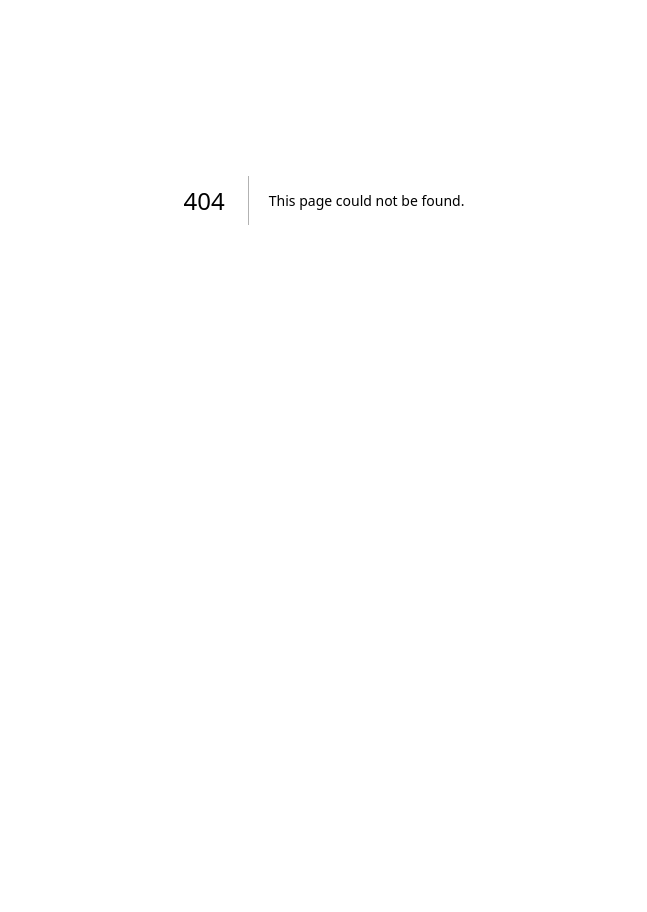
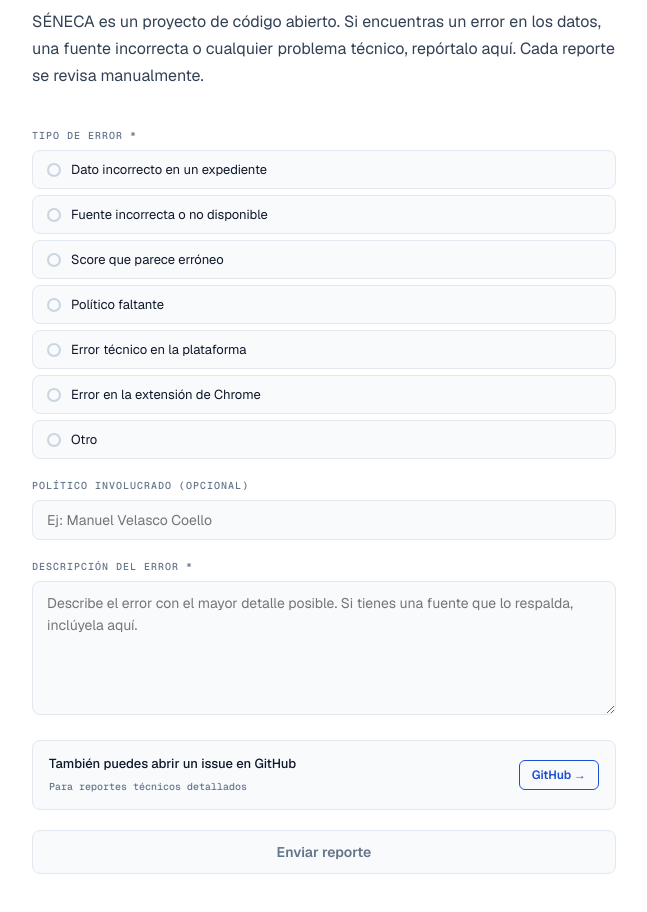
Before and after one commit to compostaenlaciudad/seneca-report, a Next.js app: page /reportar in a window 1280 px wide. Before the commit this address had no page. Shown: the part 200-1112 px from the top of the page, without its empty margins (316-963 px from the left). Before the commit the page ends 800 px from the top, so only its background shows below. Built offline with nearby package versions, Linux system fonts and the light colour scheme; a web font is replaced by a local one.

Commit message:
feat: reportar error page — reportar error submits to GitHub issues instead of email

```diff
--- /dev/null
+++ b/src/app/reportar/page.tsx
@@ -0,0 +1,248 @@
+'use client'
+
+import { useState } from 'react'
+import { TopNav } from '@/components/top-nav'
+import { Kicker, Mono } from '@/components/typography'
+
+const ERROR_TYPES = [
+  'Dato incorrecto en un expediente',
+  'Fuente incorrecta o no disponible',
+  'Score que parece erróneo',
+  'Político faltante',
+  'Error técnico en la plataforma',
+  'Error en la extensión de Chrome',
+  'Otro',
+]
+
+export default function ReportarPage() {
+  const [type, setType] = useState('')
+  const [politician, setPolitician] = useState('')
+  const [description, setDescription] = useState('')
+  const [submitted, setSubmitted] = useState(false)
+
+  function handleSubmit(e: React.FormEvent) {
+    e.preventDefault()
+    const title = encodeURIComponent(`[Error] ${type}${politician ? ` — ${politician}` : ''}`)
+    const body = encodeURIComponent(
+      `## Tipo de error\n${type}\n\n## Político involucrado\n${politician || 'N/A'}\n\n## Descripción\n${description}`
+    )
+    window.open(
+      `https://github.com/compostaenlaciudad/seneca-report/issues/new?title=${title}&body=${body}`,
+      '_blank'
+    )
+    setSubmitted(true)
+  }
+
+  return (
+    <div style={{ minHeight: '100vh', background: 'var(--bg)', color: 'var(--text)' }}>
+      <TopNav />
+
+      <section style={{ padding: '64px 28px 48px', maxWidth: 640, margin: '0 auto' }}>
+        <Kicker>Reportar error</Kicker>
+        <h1
+          className="serif"
+          style={{
+            fontSize: 48,
+            lineHeight: 1.0,
+            fontWeight: 500,
+            color: 'var(--text)',
+            letterSpacing: '-0.025em',
+            margin: '12px 0 16px',
+          }}
+        >
+          Ayúdanos a mejorar
+        </h1>
+        <p style={{ fontSize: 16, lineHeight: 1.7, color: 'var(--text-2)', marginBottom: 40 }}>
+          SÉNECA es un proyecto de código abierto. Si encuentras un error en los datos, una fuente incorrecta o cualquier problema técnico, repórtalo aquí. Cada reporte se revisa manualmente.
+        </p>
+
+        {submitted ? (
+          <div style={{
+            padding: 32,
+            border: '1px solid var(--border)',
+            borderRadius: 12,
+            background: 'var(--surface)',
+            textAlign: 'center',
+          }}>
+            <div style={{ fontSize: 32, marginBottom: 16 }}>✓</div>
+            <div style={{ fontSize: 18, fontWeight: 600, color: 'var(--text)', marginBottom: 8 }}>
+              Reporte enviado
+            </div>
+            <p style={{ fontSize: 14, color: 'var(--text-2)', lineHeight: 1.6, marginBottom: 20 }}>
+              Gracias por contribuir a la transparencia. Revisaremos tu reporte y actualizaremos el expediente si corresponde.
+            </p>
+            <button
+              onClick={() => { setSubmitted(false); setType(''); setPolitician(''); setDescription('') }}
+              style={{
+                fontSize: 13,
+                fontWeight: 500,
+                color: 'var(--accent)',
+                background: 'none',
+                border: '1px solid var(--accent)',
+                borderRadius: 8,
+                padding: '8px 16px',
+                cursor: 'pointer',
+              }}
+            >
+              Enviar otro reporte
+            </button>
+          </div>
+        ) : (
+          <form onSubmit={handleSubmit} style={{ display: 'flex', flexDirection: 'column', gap: 20 }}>
+
+            {/* Error type */}
+            <div>
+              <Mono size={10} color="var(--muted)" style={{ display: 'block', marginBottom: 8, letterSpacing: '0.1em', textTransform: 'uppercase' }}>
+                Tipo de error *
+              </Mono>
+              <div style={{ display: 'flex', flexDirection: 'column', gap: 6 }}>
+                {ERROR_TYPES.map((t) => (
+                  <label key={t} style={{
+                    display: 'flex',
+                    alignItems: 'center',
+                    gap: 10,
+                    padding: '10px 14px',
+                    border: `1px solid ${type === t ? 'var(--accent)' : 'var(--border)'}`,
+                    borderRadius: 8,
+                    background: type === t ? 'var(--accent-bg)' : 'var(--surface)',
+                    cursor: 'pointer',
+                    transition: 'all 150ms ease',
+                  }}>
+                    <input
+                      type="radio"
+                      name="type"
+                      value={t}
+                      checked={type === t}
+                      onChange={() => setType(t)}
+                      style={{ display: 'none' }}
+                    />
+                    <span style={{
+                      width: 14,
+                      height: 14,
+                      borderRadius: '50%',
+                      border: `2px solid ${type === t ? 'var(--accent)' : 'var(--border-2)'}`,
+                      background: type === t ? 'var(--accent)' : 'transparent',
+                      flexShrink: 0,
+                      display: 'flex',
+                      alignItems: 'center',
+                      justifyContent: 'center',
+                    }}>
+                      {type === t && <span style={{ width: 5, height: 5, borderRadius: '50%', background: '#fff' }} />}
+                    </span>
+                    <span style={{ fontSize: 13, color: 'var(--text)', fontWeight: type === t ? 500 : 400 }}>{t}</span>
+                  </label>
+                ))}
+              </div>
+            </div>
+
+            {/* Politician */}
+            <div>
+              <Mono size={10} color="var(--muted)" style={{ display: 'block', marginBottom: 8, letterSpacing: '0.1em', textTransform: 'uppercase' }}>
+                Político involucrado (opcional)
+              </Mono>
+              <input
+                value={politician}
+                onChange={e => setPolitician(e.target.value)}
+                placeholder="Ej: Manuel Velasco Coello"
+                style={{
+                  width: '100%',
+                  padding: '10px 14px',
+                  border: '1px solid var(--border)',
+                  borderRadius: 8,
+                  background: 'var(--surface)',
+                  color: 'var(--text)',
+                  fontSize: 14,
+                  fontFamily: 'inherit',
+                  outline: 'none',
+                  boxSizing: 'border-box',
+                }}
+              />
+            </div>
+
+            {/* Description */}
+            <div>
+              <Mono size={10} color="var(--muted)" style={{ display: 'block', marginBottom: 8, letterSpacing: '0.1em', textTransform: 'uppercase' }}>
+                Descripción del error *
+              </Mono>
+              <textarea
+                value={description}
+                onChange={e => setDescription(e.target.value)}
+                placeholder="Describe el error con el mayor detalle posible. Si tienes una fuente que lo respalda, inclúyela aquí."
+                rows={5}
+                style={{
+                  width: '100%',
+                  padding: '10px 14px',
+                  border: '1px solid var(--border)',
+                  borderRadius: 8,
+                  background: 'var(--surface)',
+                  color: 'var(--text)',
+                  fontSize: 14,
+                  fontFamily: 'inherit',
+                  outline: 'none',
+                  resize: 'vertical',
+                  boxSizing: 'border-box',
+                  lineHeight: 1.6,
+                }}
+              />
+            </div>
+
+            {/* Alternative */}
+            <div style={{
+              padding: '14px 16px',
+              border: '1px solid var(--border)',
+              borderRadius: 8,
+              background: 'var(--surface)',
+              display: 'flex',
+              alignItems: 'center',
+              justifyContent: 'space-between',
+              gap: 16,
+            }}>
+              <div>
+                <div style={{ fontSize: 13, fontWeight: 500, color: 'var(--text)', marginBottom: 2 }}>
+                  También puedes abrir un issue en GitHub
+                </div>
+                <Mono size={10} color="var(--muted)">Para reportes técnicos detallados</Mono>
+              </div>
+              <a
+                href="https://github.com/compostaenlaciudad/seneca-report/issues"
+                target="_blank"
+                rel="noopener noreferrer"
+                style={{
+                  fontSize: 12,
+                  fontWeight: 600,
+                  color: 'var(--accent)',
+                  textDecoration: 'none',
+                  border: '1px solid var(--accent)',
+                  padding: '6px 12px',
+                  borderRadius: 6,
+                  whiteSpace: 'nowrap',
+                  flexShrink: 0,
+                }}
+              >
+                GitHub →
+              </a>
+            </div>
+
+            <button
+              type="submit"
+              disabled={!type || !description}
+              style={{
+                padding: '12px 24px',
+                background: !type || !description ? 'var(--surface)' : 'var(--accent)',
+                color: !type || !description ? 'var(--muted)' : '#fff',
+                border: '1px solid var(--border)',
+                borderRadius: 8,
+                fontSize: 14,
+                fontWeight: 600,
+                cursor: !type || !description ? 'not-allowed' : 'pointer',
+                transition: 'all 150ms ease',
+              }}
+            >
+              Enviar reporte
+            </button>
+          </form>
+        )}
+      </section>
+    </div>
+  )
+}
```
